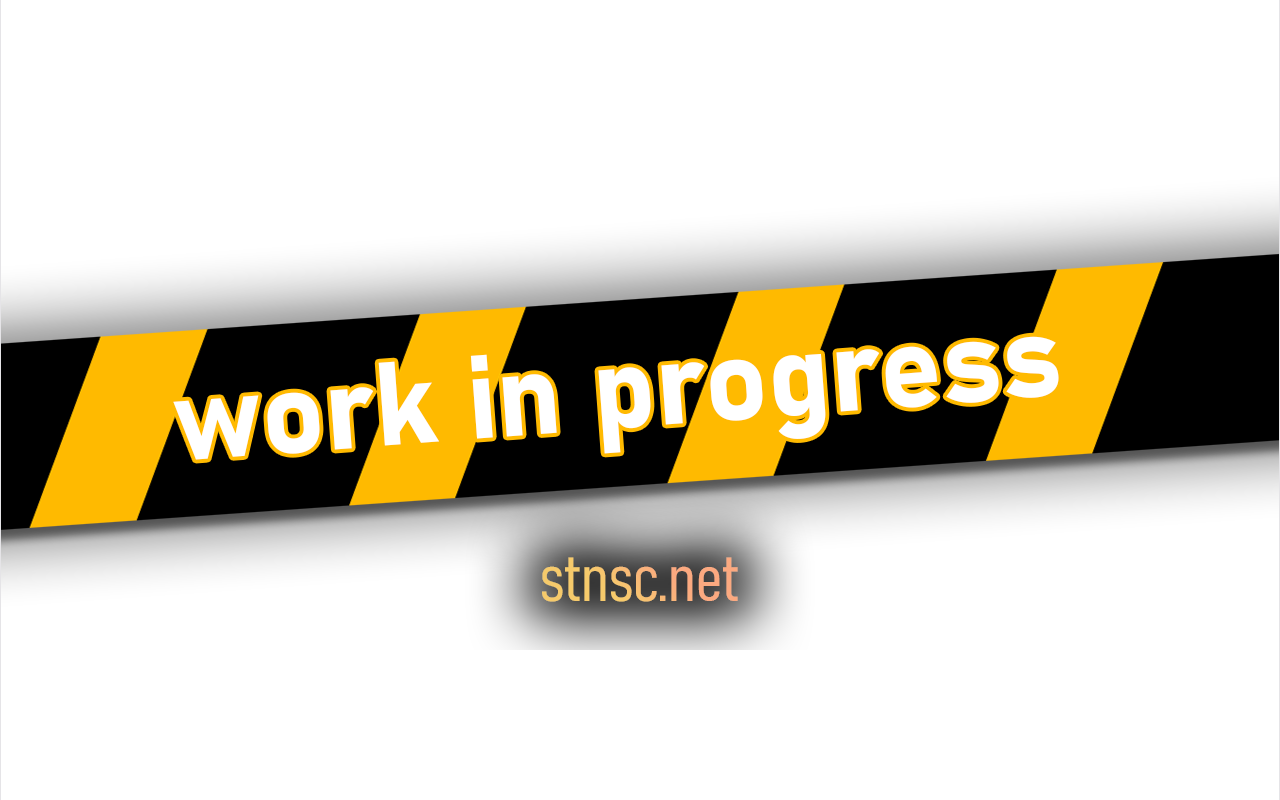
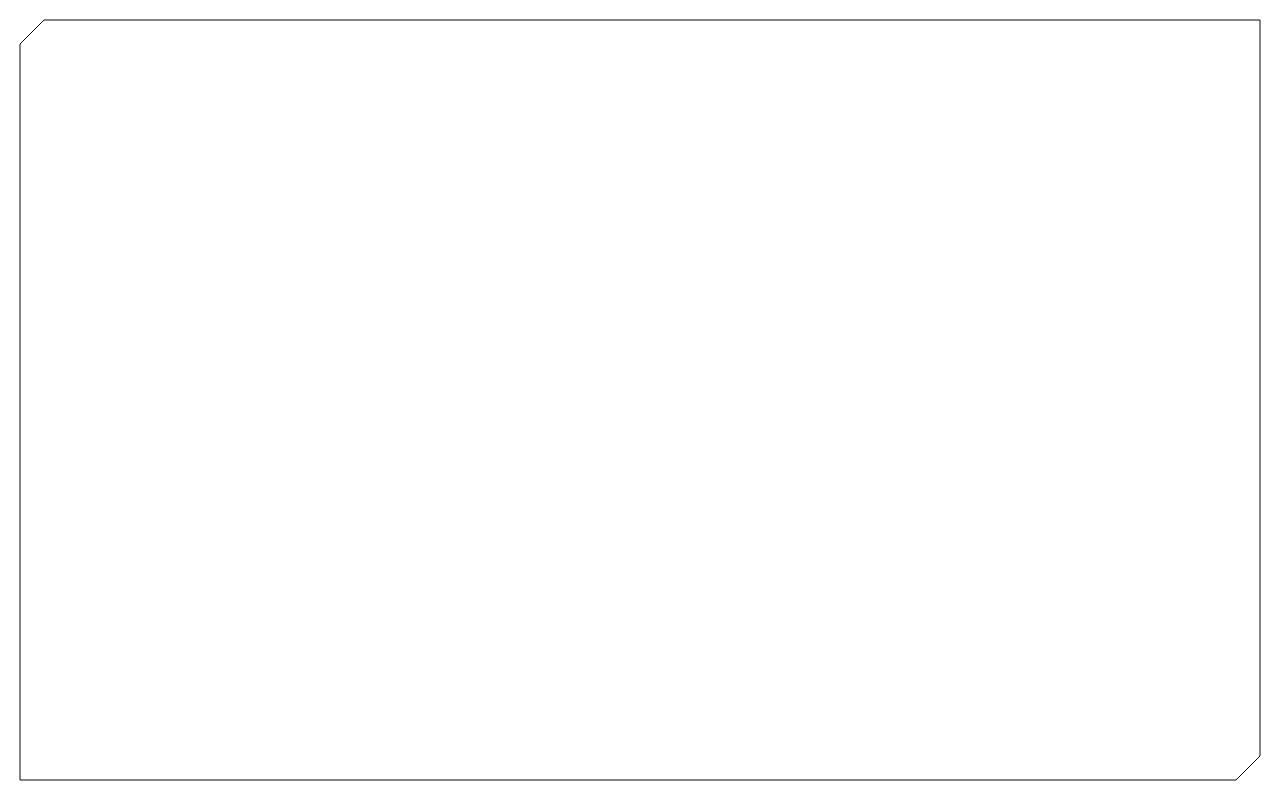
Before and after one commit to stnsc/net, a React (Vite) app: page / in a window 1280 px wide. Built offline with nearby package versions, Linux system fonts and the light colour scheme.

Commit message:
Added initial design language styling grid

```diff
--- a/package.json
+++ b/package.json
@@ -11,7 +11,8 @@
   },
   "dependencies": {
     "react": "^19.2.6",
-    "react-dom": "^19.2.6"
+    "react-dom": "^19.2.6",
+    "react-parallax-tilt": "^1.7.331"
   },
   "devDependencies": {
     "@eslint/js": "^10.0.1",
--- a/src/App.jsx
+++ b/src/App.jsx
@@ -1,15 +1,21 @@
+import GridBackground from './components/GridBackground'
+import ViewportBorder from './components/ViewportBorder'
+import { useGridLogo } from './hooks/useGridLogo'
+
 function App() {
+  const [groups, setText] = useGridLogo([
+    { id: 'logo', x: 2, y: 2 },
+    { id: 'nav',  x: 2, y: 5 },
+  ])
+
   return (
-    <div style={{
-      display: 'flex',
-      justifyContent: 'center',
-      alignItems: 'center',
-      height: '100vh',
-    }}>
-      <img src="/wip.png" alt="Work in progress!" style={{
-
-      }}/>
-    </div>
+    <>
+      <ViewportBorder />
+      <GridBackground
+        groups={groups}
+        onLogoClick={(id, col, row) => console.log('clicked:', id, '| col:', col, 'row:', row)}
+      />
+    </>
   )
 }
 
--- /dev/null
+++ b/src/components/GridBackground.jsx
@@ -0,0 +1,177 @@
+import { useState, useEffect, useMemo, useRef } from "react"
+import { GAP, TARGET_SIZE, GRID_INSET } from "../constants/grid"
+
+const MAX_ANGLE = 22
+const RANGE_CELLS = 2.5
+
+function GridSquare({ opaque, onClick, squareRef }) {
+  return (
+    <div
+      ref={squareRef}
+      onClick={onClick}
+      style={{
+        borderRadius: 4,
+        background: opaque ? "rgba(255, 255, 255, 1)" : "rgba(255, 255, 255, 0.15)",
+        cursor: onClick ? "pointer" : "default",
+        pointerEvents: onClick ? "auto" : "none",
+        willChange: "transform",
+      }}
+    />
+  )
+}
+
+export default function GridBackground({ groups = new Map(), onLogoClick }) {
+  const [vp, setVp] = useState(() => ({
+    width: window.innerWidth,
+    height: window.innerHeight,
+  }))
+
+  useEffect(() => {
+    let rafId
+    const onResize = () => {
+      cancelAnimationFrame(rafId)
+      rafId = requestAnimationFrame(() =>
+        setVp({ width: window.innerWidth, height: window.innerHeight })
+      )
+    }
+    window.addEventListener("resize", onResize)
+    return () => {
+      window.removeEventListener("resize", onResize)
+      cancelAnimationFrame(rafId)
+    }
+  }, [])
+
+  const { cols, rows, sqW, sqH } = useMemo(() => {
+    const innerW = vp.width - 2 * GRID_INSET
+    const innerH = vp.height - 2 * GRID_INSET
+    const cols = Math.max(1, Math.round((innerW + GAP) / (TARGET_SIZE + GAP)))
+    const sqW = (innerW - GAP * (cols - 1)) / cols
+    const rows = Math.max(1, Math.round((innerH + GAP) / (sqW + GAP)))
+    const sqH = (innerH - GAP * (rows - 1)) / rows
+    return { cols, rows, sqW, sqH }
+  }, [vp])
+
+  const opaqueMap = useMemo(() => {
+    const map = new Map()
+    const inRow = cols >= 9
+    const loW = inRow ? 9 : 3
+    const loH = inRow ? 1 : 3
+
+    groups.forEach(({ x, y }, id) => {
+      const startCol = Math.max(0, Math.min(x - 1, cols - loW))
+      const startRow = Math.max(0, Math.min(y - 1, rows - loH))
+      for (let r = 0; r < loH; r++)
+        for (let c = 0; c < loW; c++)
+          map.set((startRow + r) * cols + startCol + c, id)
+    })
+
+    return map
+  }, [groups, cols, rows])
+
+  const gridRef = useRef(null)
+  const squaresRef = useRef([])
+
+  useEffect(() => {
+    const grid = gridRef.current
+    if (!grid) return
+
+    let gridRect = grid.getBoundingClientRect()
+    const updateRect = () => { gridRect = grid.getBoundingClientRect() }
+    window.addEventListener("resize", updateRect)
+
+    const avgSq = (sqW + sqH) / 2
+    const maxDist = RANGE_CELLS * (avgSq + GAP)
+
+    let rafId = null
+    let lastX = -9999
+    let lastY = -9999
+
+    const applyTilts = (mx, my) => {
+      const squares = squaresRef.current
+      for (let i = 0; i < squares.length; i++) {
+        const el = squares[i]
+        if (!el) continue
+        const col = i % cols
+        const row = Math.floor(i / cols)
+        const cx = col * (sqW + GAP) + sqW / 2
+        const cy = row * (sqH + GAP) + sqH / 2
+        const dx = mx - cx
+        const dy = my - cy
+        const dist = Math.sqrt(dx * dx + dy * dy)
+
+        if (dist < maxDist) {
+          const t = 1 - dist / maxDist
+          const factor = t * t
+          const angle = Math.atan2(dy, dx)
+          const rotY = Math.cos(angle) * MAX_ANGLE * factor
+          const rotX = Math.sin(angle) * MAX_ANGLE * factor
+          const scale = 1 - 0.15 * factor
+          el.style.transition = "transform 0.08s ease-out"
+          el.style.transform = "perspective(500px) rotateX(" + rotX + "deg) rotateY(" + rotY + "deg) scale(" + scale + ")"
+        } else if (el.style.transform !== "") {
+          el.style.transition = "transform 0.45s ease-out"
+          el.style.transform = ""
+        }
+      }
+    }
+
+    const onMove = (e) => {
+      lastX = e.clientX - gridRect.left
+      lastY = e.clientY - gridRect.top
+      if (rafId) return
+      rafId = requestAnimationFrame(() => {
+        rafId = null
+        applyTilts(lastX, lastY)
+      })
+    }
+
+    const onLeave = () => {
+      if (rafId) { cancelAnimationFrame(rafId); rafId = null }
+      squaresRef.current.forEach(el => {
+        if (!el) return
+        el.style.transition = "transform 0.45s ease-out"
+        el.style.transform = ""
+      })
+    }
+
+    window.addEventListener("mousemove", onMove)
+    document.documentElement.addEventListener("mouseleave", onLeave)
+
+    return () => {
+      window.removeEventListener("mousemove", onMove)
+      document.documentElement.removeEventListener("mouseleave", onLeave)
+      window.removeEventListener("resize", updateRect)
+      if (rafId) cancelAnimationFrame(rafId)
+    }
+  }, [cols, rows, sqW, sqH])
+
+  return (
+    <div
+      ref={gridRef}
+      style={{
+        position: "fixed",
+        inset: GRID_INSET + "px",
+        overflow: "hidden",
+        display: "grid",
+        gridTemplateColumns: "repeat(" + cols + ", " + sqW + "px)",
+        gridAutoRows: sqH + "px",
+        gap: GAP + "px",
+        pointerEvents: "none",
+        zIndex: 1,
+      }}
+    >
+      {Array.from({ length: cols * rows }, (_, i) => (
+        <GridSquare
+          key={i}
+          opaque={opaqueMap.has(i)}
+          squareRef={(el) => { squaresRef.current[i] = el }}
+          onClick={
+            opaqueMap.has(i) && onLogoClick
+              ? () => onLogoClick(opaqueMap.get(i), i % cols + 1, Math.floor(i / cols) + 1)
+              : null
+          }
+        />
+      ))}
+    </div>
+  )
+}
--- /dev/null
+++ b/src/components/ViewportBorder.jsx
@@ -0,0 +1,48 @@
+import { useState, useEffect } from 'react'
+import { BORDER_INSET, CORNER_CUT } from '../constants/grid'
+
+export default function ViewportBorder() {
+  const [vp, setVp] = useState(() => ({
+    width: window.innerWidth,
+    height: window.innerHeight,
+  }))
+
+  useEffect(() => {
+    let rafId
+    const onResize = () => {
+      cancelAnimationFrame(rafId)
+      rafId = requestAnimationFrame(() =>
+        setVp({ width: window.innerWidth, height: window.innerHeight })
+      )
+    }
+    window.addEventListener('resize', onResize)
+    return () => {
+      window.removeEventListener('resize', onResize)
+      cancelAnimationFrame(rafId)
+    }
+  }, [])
+
+  const { width: W, height: H } = vp
+  const I = BORDER_INSET
+  const C = CORNER_CUT
+
+  // Top-left chamfer + right-angle TR + right-angle BL + bottom-right chamfer.
+  // Z closes from (I, I+C) back to (I+C, I), drawing the TL diagonal line.
+  const d = `M ${I + C} ${I} H ${W - I} V ${H - I - C} L ${W - I - C} ${H - I} H ${I} V ${I + C} Z`
+
+  return (
+    <svg
+      style={{
+        position: 'fixed',
+        inset: 0,
+        width: '100%',
+        height: '100%',
+        pointerEvents: 'none',
+        zIndex: 10,
+        overflow: 'visible',
+      }}
+    >
+      <path d={d} fill="none" stroke="var(--text-h)" strokeWidth="1" />
+    </svg>
+  )
+}
--- /dev/null
+++ b/src/constants/grid.js
@@ -0,0 +1,9 @@
+export const BORDER_INSET = 20   // px gap from viewport edge to border line
+export const BORDER_WIDTH = 1    // px border line thickness
+export const CORNER_CUT = 24     // px chamfer size
+
+// Grid starts exactly at the inner edge of the border
+export const GRID_INSET = BORDER_INSET + BORDER_WIDTH
+
+export const GAP = 10            // px between squares
+export const TARGET_SIZE = 80    // px target square size
--- /dev/null
+++ b/src/hooks/useGridLogo.js
@@ -0,0 +1,20 @@
+import { useState, useCallback } from 'react'
+
+/**
+ * Manages multiple named grid groups.
+ * setText(id, x, y) — adds or updates a group at 1-indexed (x, y).
+ * Returns [groups, setText] where groups is a Map<id, { x, y }>.
+ */
+export function useGridLogo(initial = []) {
+  const [groups, setGroups] = useState(() => {
+    const map = new Map()
+    initial.forEach(({ id, x, y }) => map.set(id, { x, y }))
+    return map
+  })
+
+  const setText = useCallback((id, x, y) => {
+    setGroups(prev => new Map(prev).set(id, { x, y }))
+  }, [])
+
+  return [groups, setText]
+}
--- a/src/index.css
+++ b/src/index.css
@@ -34,7 +34,7 @@
   :root {
     --text: #9ca3af;
     --text-h: #f3f4f6;
-    --bg: #16171d;
+    --bg: #000000;
     --border: #2e303a;
     --code-bg: #1f2028;
     --accent: #c084fc;
@@ -58,12 +58,14 @@ body {
   max-width: 100%;
   margin: 0 auto;
   text-align: center;
-  border-inline: 1px solid var(--border);
   min-height: 100svh;
   display: flex;
   flex-direction: column;
   box-sizing: border-box;
   overflow: hidden;
+  position: relative;
+  z-index: 2;
+  pointer-events: none;
 }
 
 h1,
```
Also changed, not shown: 1 other file (tests, documents, lock files or other folders).
